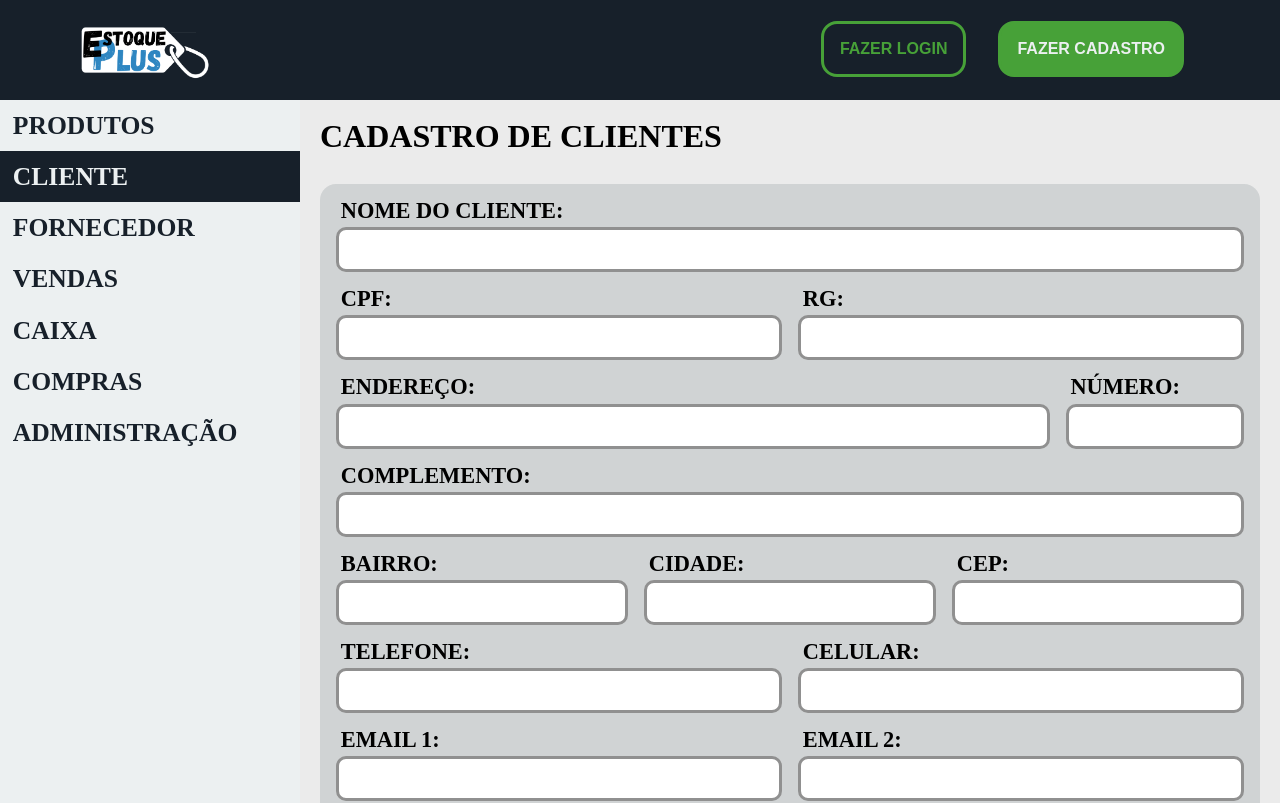
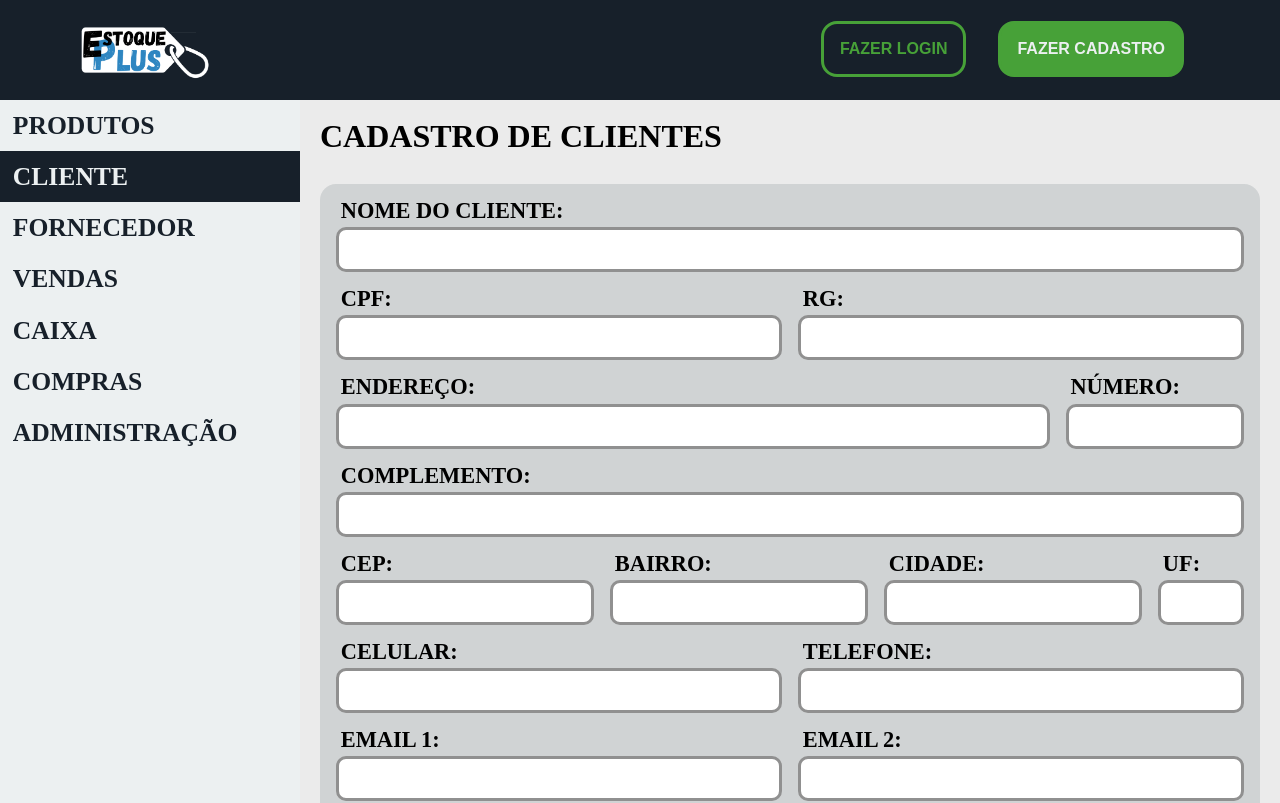
Before and after one commit to JTrallii/angular-sistema-cadastro, an Angular app in the folder front-end/: page /cliente in a window 1280 px wide. Shown: the top 803 px of the page. Built offline with nearby package versions, Linux system fonts and the light colour scheme.

Commit message:
feat(cliente): adicionadas validações de preenchimento e formato nos campos de input

```diff
--- a/front-end/src/app/pages/cliente/cliente.component.html
+++ b/front-end/src/app/pages/cliente/cliente.component.html
@@ -1,90 +1,329 @@
 <section class="container">
   <h1>CADASTRO DE CLIENTES</h1>
-  <form action="" class="">
+  <form action="" class="" #form="ngForm" (ngSubmit)="cadastrar(form)">
     <div class="container__cliente">
       <div class="container__cliente__nome">
-        <label class="block" for="">NOME DO CLIENTE:</label>
-        <input class="input" type="text" name="cliente" />
+        <label class="block" for="cliente">NOME DO CLIENTE:</label>
+        <input
+          class="input"
+          type="text"
+          name="cliente"
+          ngModel
+          required
+          minlength="3"
+          #cliente="ngModel"
+        />
+        <div *ngIf="(cliente?.invalid && cliente?.touched) || cliente?.dirty">
+          <app-mensagem-erro-validacao *ngIf="cliente?.errors?.['required']">
+            O nome do cliente precisa ser cadastrado!
+          </app-mensagem-erro-validacao>
+          <app-mensagem-erro-validacao *ngIf="cliente?.errors?.['minlength']">
+            O nome do cliente precisa ter pelo menos 3 caracteres!
+          </app-mensagem-erro-validacao>
+        </div>
       </div>
     </div>
     <div class="container__documento">
       <div class="container__documento__cpf">
         <label class="block" for="cpf">CPF:</label>
-        <input class="input" type="text" name="cpf" />
+        <input
+          class="input"
+          type="text"
+          name="cpf"
+          required
+          ngModel
+          minlength="14"
+          maxlength="14"
+          pattern="^\d{3}\.\d{3}\.\d{3}-\d{2}$"
+          #cpf="ngModel"
+        />
+        <div *ngIf="(cpf?.invalid && cpf?.touched) || cpf?.dirty">
+          <app-mensagem-erro-validacao *ngIf="cpf?.errors?.['required']">
+            O CPF do cliente precisa ser cadastrado!
+          </app-mensagem-erro-validacao>
+          <app-mensagem-erro-validacao *ngIf="cpf?.errors?.['pattern']">
+            O CPF do cliente precisa seguir o exemplo: 123.456.789-01 !
+          </app-mensagem-erro-validacao>
+        </div>
       </div>
       <div class="container__documento__rg">
         <label class="block" for="rg">RG:</label>
-        <input class="input" type="text" name="rg" />
+        <input
+          class="input"
+          type="text"
+          name="rg"
+          required
+          ngModel
+          minlength="12"
+          maxlength="12"
+          #rg="ngModel"
+          pattern="^\d{2}\.\d{3}\.\d{3}-\d{1}$"
+        />
+        <div *ngIf="(rg?.invalid && rg?.touched) || rg?.dirty">
+          <app-mensagem-erro-validacao *ngIf="rg?.errors?.['required']">
+            O RG do cliente precisa ser cadastrado!
+          </app-mensagem-erro-validacao>
+          <app-mensagem-erro-validacao *ngIf="rg?.errors?.['pattern']">
+            O RG do cliente precisa seguir o exemplo: 12.345.678-9 !
+          </app-mensagem-erro-validacao>
+        </div>
       </div>
     </div>
     <div class="container__endereco">
       <div class="container__endereco__logradouro">
         <label class="block" for="logradouro">ENDEREÇO:</label>
-        <input class="input" type="text" name="logradouro" />
+        <input
+          class="input"
+          type="text"
+          name="logradouro"
+          required
+          ngModel
+          minlength="5"
+          maxlength="150"
+          #logradouro="ngModel"
+        />
+        <div
+          *ngIf="
+            (logradouro?.invalid && logradouro?.touched) || logradouro?.dirty
+          "
+        >
+          <app-mensagem-erro-validacao *ngIf="logradouro?.errors?.['required']">
+            O endereço do cliente precisa ser cadastrado!
+          </app-mensagem-erro-validacao>
+        </div>
       </div>
       <div class="container__endereco__numero">
         <label class="block" for="numero">NÚMERO:</label>
-        <input class="input" type="text" name="numero" />
+        <input
+          class="input"
+          type="text"
+          name="numero"
+          ngModel
+          maxlength="8"
+          #numero="ngModel"
+          pattern="^\d{1,8}$"
+        />
+        <div *ngIf="(numero?.invalid && numero?.touched) || numero?.dirty">
+          <app-mensagem-erro-validacao *ngIf="numero?.errors?.['pattern']">
+            O número do endereço precisa ser em numerico!
+          </app-mensagem-erro-validacao>
+        </div>
       </div>
     </div>
     <div class="container__endereco">
       <div class="container__endereco__complemento">
         <label class="block" for="complemento">COMPLEMENTO:</label>
-        <input class="input" type="text" name="complemento" />
+        <input
+          class="input"
+          type="text"
+          name="complemento"
+          ngModel
+          maxlength="40"
+          #complemento="ngModel"
+        />
+        <div
+          *ngIf="
+            (complemento?.invalid && complemento?.touched) || complemento?.dirty
+          "
+        >
+          <app-mensagem-erro-validacao
+            *ngIf="complemento?.errors?.['maxlength']"
+          >
+            O complemento deve ter até 40 caracteres!
+          </app-mensagem-erro-validacao>
+        </div>
       </div>
     </div>
     <div class="container__endereco">
+      <div class="container__endereco__cep">
+        <label class="block" for="cep">CEP:</label>
+        <input
+          class="input"
+          type="text"
+          name="cep"
+          required
+          ngModel
+          minlength="1"
+          maxlength="25"
+          #cep="ngModel"
+          minlength="8"
+          maxlength="9"
+          pattern="^(\d{5})(-?\d{3})$"
+        />
+        <div *ngIf="(cep?.invalid && cep?.touched) || cep?.dirty">
+          <app-mensagem-erro-validacao *ngIf="cep?.errors?.['required']">
+            O CEP deve ser cadastrado!
+          </app-mensagem-erro-validacao>
+          <app-mensagem-erro-validacao *ngIf="cep?.errors?.['pattern']">
+            O CEP deve seguir o exemplo: 00000-000 !
+          </app-mensagem-erro-validacao>
+        </div>
+      </div>
       <div class="container__endereco__bairro">
         <label class="block" for="bairro">BAIRRO:</label>
-        <input class="input" type="text" name="bairro" />
+        <input
+          class="input"
+          type="text"
+          name="bairro"
+          required
+          ngModel
+          minlength="1"
+          maxlength="25"
+          #bairro="ngModel"
+          pattern="^[A-Za-z]+$"
+        />
+        <div *ngIf="(bairro?.invalid && bairro?.touched) || bairro?.dirty">
+          <app-mensagem-erro-validacao *ngIf="bairro?.errors?.['required']">
+            O bairro deve ser cadastrado!
+          </app-mensagem-erro-validacao>
+        </div>
       </div>
       <div class="container__endereco__cidade">
         <label class="block" for="cidade">CIDADE:</label>
-        <input class="input" type="text" name="cidade" />
+        <input
+          class="input"
+          type="text"
+          name="cidade"
+          ngModel
+          required
+          minlength="1"
+          maxlength="25"
+          #cidade="ngModel"
+          pattern="^[A-Za-z]+$"
+        />
+        <div *ngIf="(cidade?.invalid && cidade?.touched) || cidade?.dirty">
+          <app-mensagem-erro-validacao *ngIf="cidade?.errors?.['required']">
+            A cidade deve ser cadastrado!
+          </app-mensagem-erro-validacao>
+        </div>
       </div>
-      <div class="container__endereco__cep">
-        <label class="block" for="cep">CEP:</label>
-        <input class="input" type="text" name="cep" />
+      <div class="container__endereco__uf">
+        <label class="block" for="uf">UF:</label>
+        <input
+          class="input"
+          type="text"
+          name="uf"
+          ngModel
+          required
+          minlength="1"
+          maxlength="25"
+          #cep="ngModel"
+          minlength="2"
+          maxlength="2"
+          pattern="^\d{1,8}$"
+        />
+        <div *ngIf="(cidade?.invalid && cidade?.touched) || cidade?.dirty">
+          <app-mensagem-erro-validacao *ngIf="cidade?.errors?.['required']">
+            O UF deve ser cadastrado!
+          </app-mensagem-erro-validacao>
+          <app-mensagem-erro-validacao *ngIf="cidade?.errors?.['pattern']">
+            O UF deve seguir o exemplo: RJ !
+          </app-mensagem-erro-validacao>
+        </div>
       </div>
     </div>
     <div class="container__contato">
+      <div class="container__contato__celular">
+        <label class="block" for="celular">CELULAR:</label>
+        <input
+          class="input"
+          type="text"
+          name="celular"
+          ngModel
+          required
+          #celular="ngModel"
+          minlength="11"
+          maxlength="15"
+          pattern="^\(?\d{2}\)?\s?\d{4,5}-?\d{4}$"
+        />
+        <div *ngIf="(celular?.invalid && celular?.touched) || celular?.dirty">
+          <app-mensagem-erro-validacao *ngIf="celular?.errors?.['required']">
+            O celular deve ser cadastrado !
+          </app-mensagem-erro-validacao>
+          <app-mensagem-erro-validacao *ngIf="celular?.errors?.['pattern']">
+            O celular deve seguir o exemplo: (11)12345-1234 ou 11123451234 !
+          </app-mensagem-erro-validacao>
+        </div>
+      </div>
       <div class="container__contato__telefone">
         <label class="block" for="telefone">TELEFONE:</label>
-        <input class="input" type="text" name="telefone" />
-      </div>
-      <div class="container__contato__celular">
-        <label class="block" for="celular">CELULAR:</label>
-        <input class="input" type="text" name="celular" />
+        <input
+          class="input"
+          type="text"
+          name="telefone"
+          ngModel
+          #telefone="ngModel"
+          minlength="10"
+          maxlength="14"
+          pattern="^\(?\d{2}\)?\s?\d{4}-?\d{4}$"
+        />
+        <div
+          *ngIf="(telefone?.invalid && telefone?.touched) || telefone?.dirty"
+        >
+          <app-mensagem-erro-validacao *ngIf="telefone?.errors?.['pattern']">
+            O telefone deve seguir o exemplo: (11)2345-1234 ou 1123451234 !
+          </app-mensagem-erro-validacao>
+        </div>
       </div>
     </div>
     <div class="container__contato">
       <div class="container__contato__email1">
         <label class="block" for="email1">EMAIL 1:</label>
-        <input class="input" type="text" name="email1" />
+        <input
+          class="input"
+          type="text"
+          name="email1"
+          ngModel
+          required
+          #email1="ngModel"
+          pattern="^[a-zA-Z0-9._%+-]+@[a-zA-Z0-9.-]+\.[a-zA-Z]{2,}$"
+        />
+        <div *ngIf="(email1?.invalid && email1?.touched) || email1?.dirty">
+          <app-mensagem-erro-validacao *ngIf="email1?.errors?.['required']">
+            O email deve ser cadastrado !
+          </app-mensagem-erro-validacao>
+          <app-mensagem-erro-validacao *ngIf="email1?.errors?.['pattern']">
+            O email deve seguir o exemplo: email&#64;dominio.com !
+          </app-mensagem-erro-validacao>
+        </div>
       </div>
       <div class="container__contato__email2">
         <label class="block" for="email2">EMAIL 2:</label>
-        <input class="input" type="text" name="email2" />
+        <input
+          class="input"
+          type="text"
+          name="email2"
+          ngModel
+          #email2="ngModel"
+          pattern="^[a-zA-Z0-9._%+-]+@[a-zA-Z0-9.-]+\.[a-zA-Z]{2,}$"
+        />
+        <div *ngIf="(email1?.invalid && email1?.touched) || email1?.dirty">
+          <app-mensagem-erro-validacao *ngIf="email1?.errors?.['pattern']">
+            O email deve seguir o exemplo: email&#64;dominio.com !
+          </app-mensagem-erro-validacao>
+        </div>
       </div>
     </div>
-
 
     <div class="container__botoes">
       <app-botao-principal
         [color]="texto"
         [backgroundColor]="salvar"
         [hoverBackgroundColor]="salvar_hover"
-      >SALVAR</app-botao-principal>
+        >SALVAR</app-botao-principal
+      >
       <app-botao-principal
         [color]="texto"
         [backgroundColor]="atualizar"
         [hoverBackgroundColor]="atualizar_hover"
-      >ATUALIZAR</app-botao-principal>
+        >ATUALIZAR</app-botao-principal
+      >
       <app-botao-principal
         [color]="texto"
         [backgroundColor]="excluir"
         [hoverBackgroundColor]="excluir_hover"
-      >EXCLUIR</app-botao-principal>
+        >EXCLUIR</app-botao-principal
+      >
     </div>
   </form>
 </section>
--- a/front-end/src/app/pages/cliente/cliente.component.scss
+++ b/front-end/src/app/pages/cliente/cliente.component.scss
@@ -26,14 +26,6 @@
     display: flex;
     gap: 1rem;
     margin-bottom: 1rem;
-
-    .input {
-      width: 100%;
-      box-sizing: border-box;
-      border-radius: 10px;
-      border: 3px solid $cor-cinza-escuro;
-      height: 45px;
-    }
   }
 
   label {
@@ -77,7 +69,18 @@
 .container__endereco__bairro,
 .container__endereco__cidade,
 .container__endereco__cep {
-  width: 33%;
+  width: 30%;
+}
+.container__endereco__uf {
+  width: 10%;
+}
+
+.input {
+  width: 100%;
+  box-sizing: border-box;
+  border-radius: 10px;
+  border: 3px solid $cor-cinza-escuro;
+  height: 45px;
 }
 
 .block {
@@ -91,3 +94,18 @@
 .textarea {
   height: 150px;
 }
+
+.ng-touched.ng-invalid:not(form) {
+  border: 3px solid red;
+}
+
+input.input::-webkit-inner-spin-button,
+input.input::-webkit-outer-spin-button {
+  -webkit-appearance: none;
+  margin: 0;
+}
+
+
+input[type="number"].input {
+  -moz-appearance: textfield;
+}
```
Also changed, not shown: front-end/src/app/pages/cliente/cliente.component.ts (+33 -1 lines), front-end/src/app/pages/produto/produto.component.ts (+0 -10 lines).
